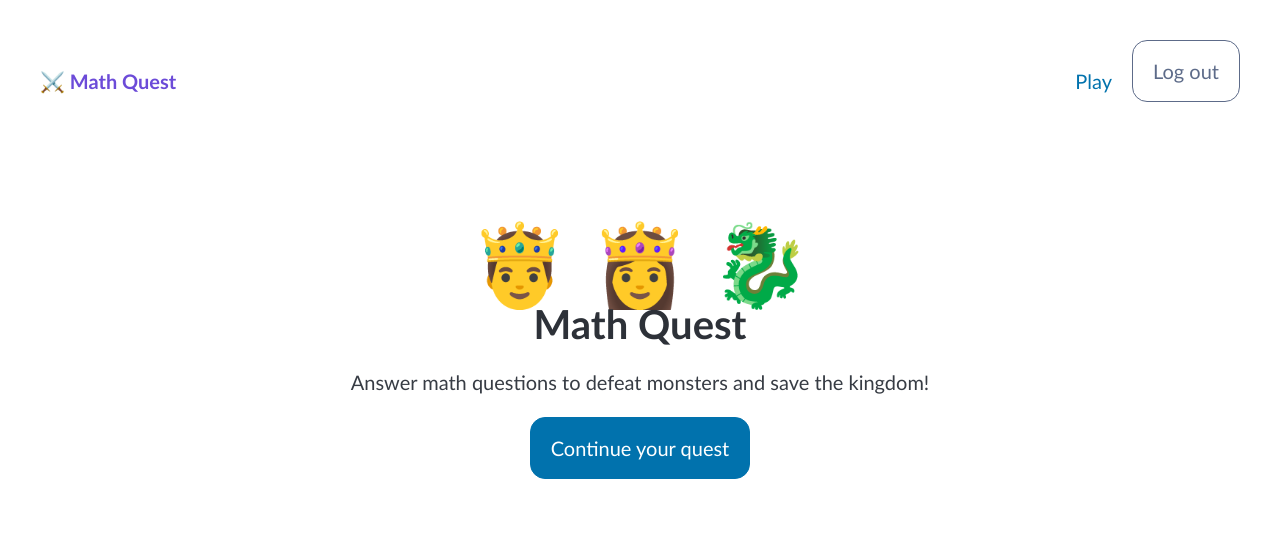
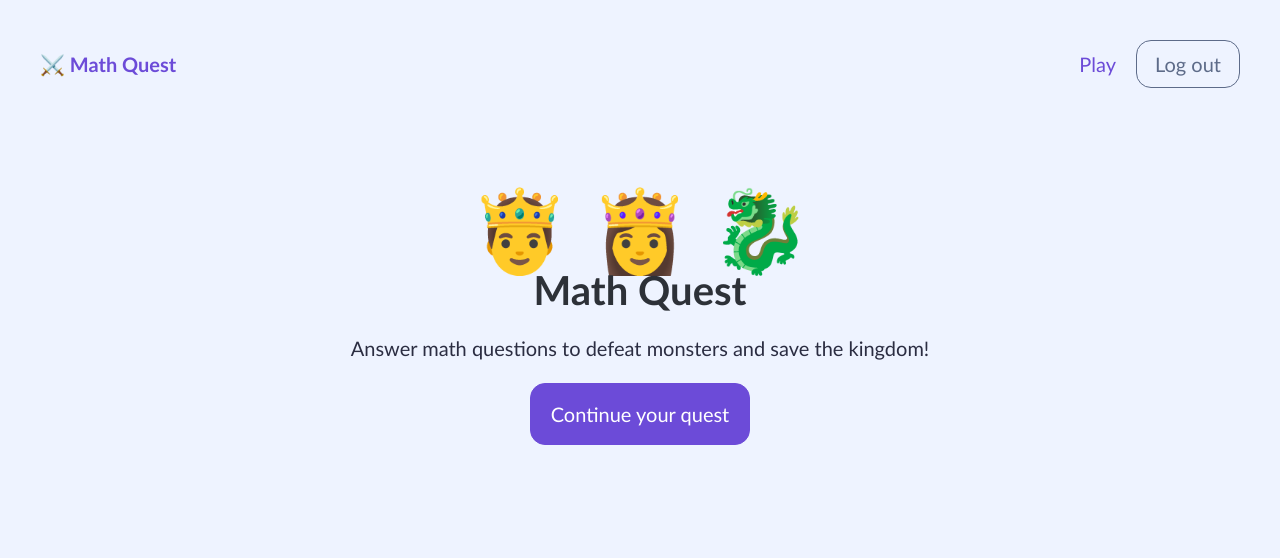
Before and after one commit to crazymidget000/Math-App, a Django app: page / in a window 1280 px wide. Shown: the top 558 px of the page. Run offline with Django 5.2, Linux system fonts and the light colour scheme; the visitor is signed in with stand-in values (Sample User, id 1).

Commit message:
Force light theme so theme colors apply; tidy nav logout button and error list
Co-authored-by: Cursor <cursoragent@cursor.com>

```diff
--- a/static/css/game.css
+++ b/static/css/game.css
@@ -9,6 +9,15 @@ h3 {
   font-weight: 700;
   color: var(--mq-purple);
   text-decoration: none;
+}
+
+.site-nav form {
+  margin: 0;
+}
+
+.site-nav button {
+  margin: 0;
+  padding: 0.4rem 0.9rem;
 }
 
 .hero-banner {
@@ -36,6 +45,9 @@ h3 {
 
 .errorlist {
   color: var(--mq-red);
-  list-style: none;
   padding: 0;
 }
+
+.errorlist li {
+  list-style: none;
+}
--- a/static/css/theme.css
+++ b/static/css/theme.css
@@ -1,5 +1,6 @@
-/* The only place colors and fonts are defined. Everything else uses these variables. */
-:root {
+/* The only place colors and fonts are defined. Everything else uses these variables.
+   The :root[data-theme] selector is needed to beat Pico's own theme selectors. */
+:root[data-theme="light"] {
   --mq-purple: #6c4bd8;
   --mq-purple-dark: #5236b0;
   --mq-gold: #f6b93b;
--- a/templates/base.html
+++ b/templates/base.html
@@ -1,5 +1,5 @@
 {% load static %}<!doctype html>
-<html lang="en">
+<html lang="en" data-theme="light">
 <head>
   <meta charset="utf-8">
   <meta name="viewport" content="width=device-width, initial-scale=1">
```
